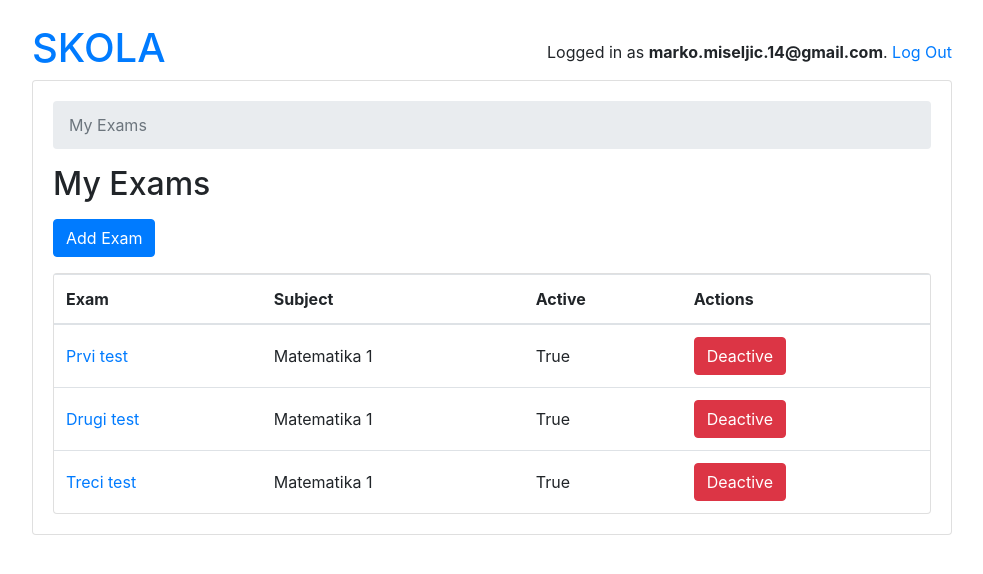
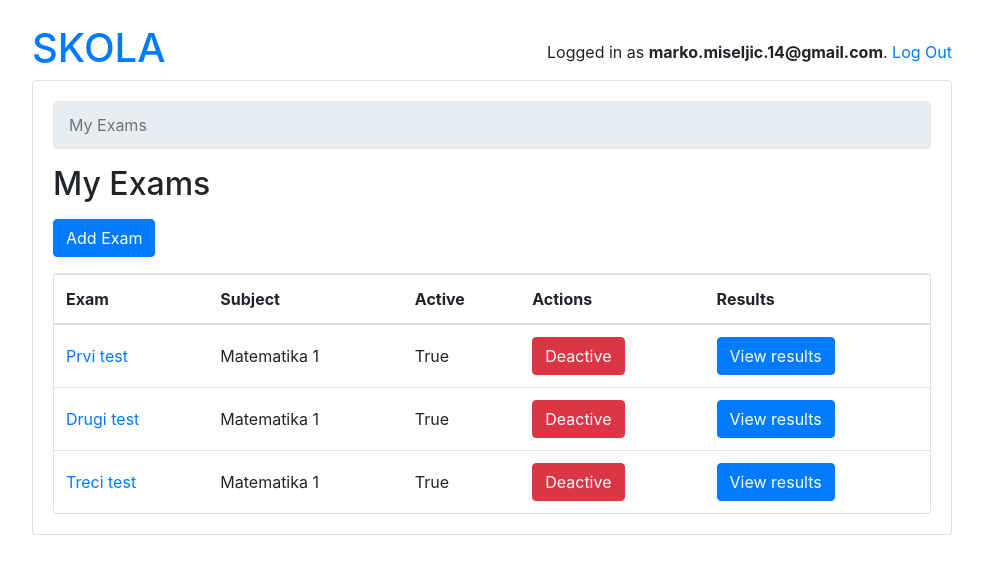
Before and after one commit to extreme1337/exams, a Django app: page /teachers/ in a window 1280 px wide. Shown: the top 574 px of the page, without its empty margins (148-1131 px from the left). Run offline with Django 3.2, Linux system fonts and the light colour scheme; a user stored in the database is signed in; data comes from the database, SQL or seed files in the repository; both versions use the stored data as it was after the commit; some libraries are stand-ins or nearby versions.

Commit message:
showing results

```diff
--- a/account/views.py
+++ b/account/views.py
@@ -151,6 +151,7 @@ def save_exam_view(request, pk):
             return JsonResponse({'passed': False, 'score': score_, 'results': results})
 
 
+method_decorator([login_required, student_required], name='dispatch')
 class TakenExamsListView(ListView):
     model = TakenExam
     context_object_name = 'taken_exams'
@@ -262,6 +263,7 @@ class ExamResultsView(DetailView):
         return self.request.user.exams.all()
 
 
+@login_required
 def question_add(request, pk):
     exam = get_object_or_404(Exam, pk=pk, owner=request.user)
     if request.method == 'POST':
@@ -278,6 +280,7 @@ def question_add(request, pk):
     return render(request, 'teachers/question_add_form.html', {'exam': exam, 'form': form})
 
 
+@login_required
 def question_change(request, exam_pk, question_pk):
     # Simlar to the `question_add` view, this view is also managing
     # the permissions at object-level. By querying both `exam` and
@@ -356,6 +359,7 @@ def change_activity(request, pk):
 
 
 
+method_decorator([login_required, teacher_required], name='dispatch')
 class ExamResultsView(DetailView):
     model = Exam
     context_object_name = 'exam'
--- a/templates/teachers/exam_change_list.html
+++ b/templates/teachers/exam_change_list.html
@@ -16,6 +16,7 @@
           <th>Subject</th>
           <th>Active</th>
           <th>Actions</th>
+          <th>Results</th>
         </tr>
       </thead>
       <tbody>
@@ -26,11 +27,12 @@
             <td class="align-middle">{{exam.active}}</td>
             <td class="align-middle">
               {% if exam.active == False %}
-                <a type="button" class="btn btn-success" href="{% url 'teachers:exam_change_activity' exam.pk %}">Activate</a>
+                <a type="button" class="btn btn-success align-middle" href="{% url 'teachers:exam_change_activity' exam.pk %}">Activate</a>
               {% else %}
-                <a type="button" class="btn btn-danger" href="{% url 'teachers:exam_change_activity' exam.pk %}">Deactive</a>
+                <a type="button" class="btn btn-danger align-middle" href="{% url 'teachers:exam_change_activity' exam.pk %}">Deactive</a>
               {% endif %}
             </td>
+            <td class="align-middle"><a href="{% url 'teachers:exam_results' exam.pk %}" class="btn btn-primary float-middle">View results</a></td>
           </tr>
         {% empty %}
           <tr>
```
Also changed, not shown: templates/teachers/exam_results.html (+6 -4 lines), db.sqlite3.
